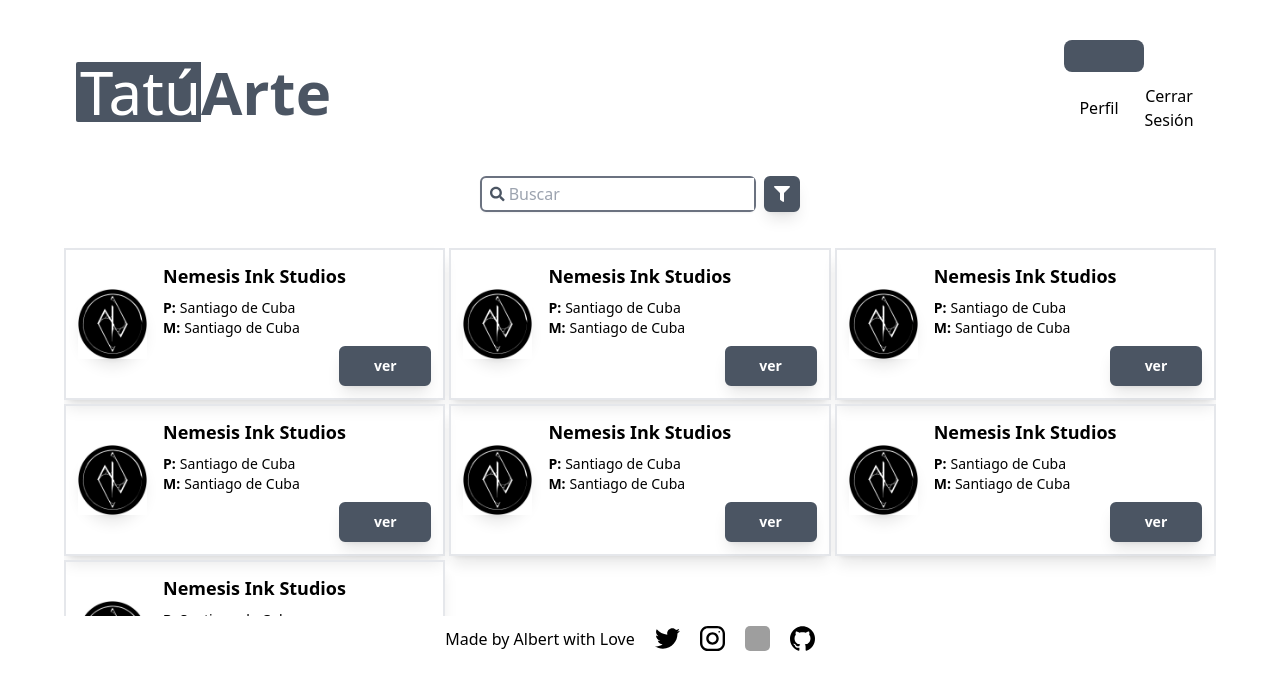
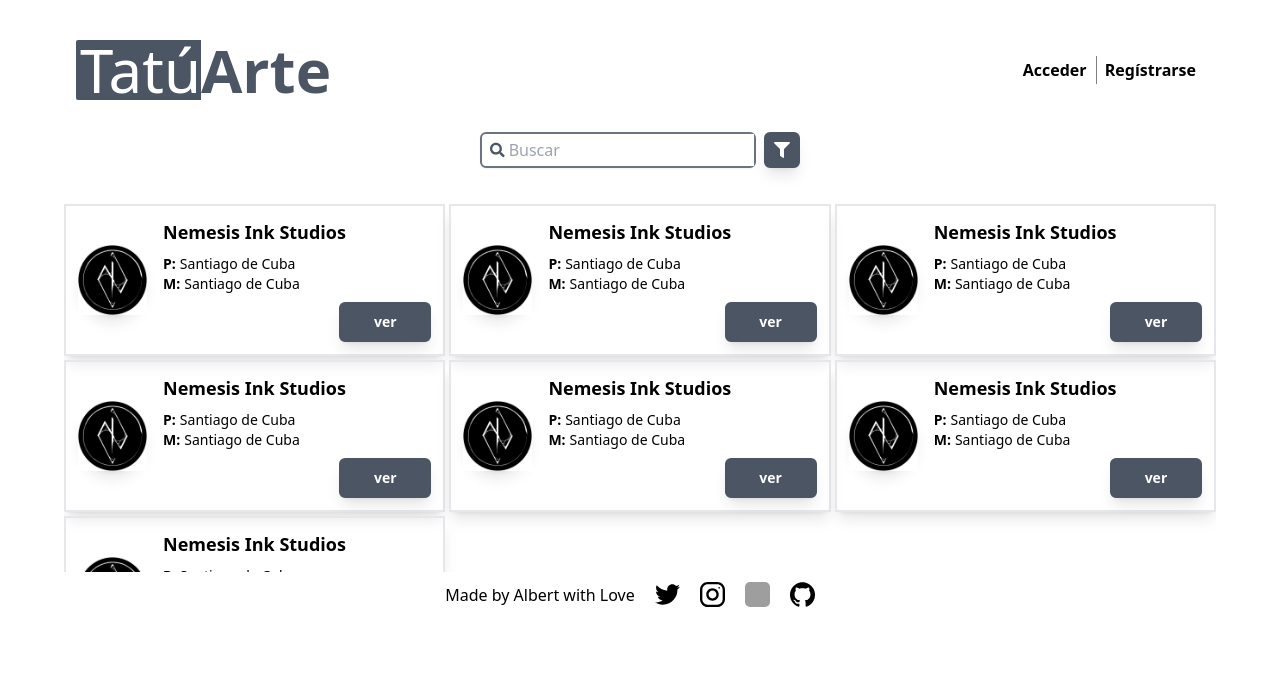
Before and after one commit to AlbeTorres/tatuarte, a React (Create React App) app: page /home in a window 1280 px wide. Shown: the top 690 px of the page. Built offline with nearby package versions, Linux system fonts and the light colour scheme; grey boxes are pictures that could not be loaded.

Commit message:
resposive complete user options

```diff
--- a/src/components/home/UserOption/UserOption.js
+++ b/src/components/home/UserOption/UserOption.js
@@ -4,7 +4,7 @@ import "./userOption.css";
 import {FaCaretDown} from 'react-icons/fa';
 
 const UserOption = () => {
-  const logueado = true;
+  const logueado = false;
   return (
     <Fragment>
       {logueado ? (
@@ -14,7 +14,7 @@ const UserOption = () => {
 
             <label
               htmlFor="menu"
-              className="cursor-pointer show w-full block h-full  ">
+              className="cursor-pointer  w-full block h-full  ">
 
               <img
                 src="img/test.jpg"
@@ -34,7 +34,7 @@ const UserOption = () => {
               className="hidden nav-input" />
 
             <ul
-              className="nav-menu nav-transicion">
+              className="nav-menu nav-transicion ">
               <li
                 className="py-3 block w-full text-center
                 ">
@@ -62,7 +62,7 @@ const UserOption = () => {
             />
           </label>
           <input type="checkbox" id="menu" className=" hidden nav-input" />
-          <ul className="nav-menu nav-transicion">
+          <ul className="nav-menu nav-transicion nav-menu-false nav-transicion-false">
             <li className="p-2 w-full text-center nav-hover efecto">
               <Link to={"/"} className="w-full block md:text-2xl enlace">
                 Acceder
--- a/src/components/home/UserOption/userOption.css
+++ b/src/components/home/UserOption/userOption.css
@@ -20,7 +20,7 @@
 
 
 @media (min-width:1024px)  {
-    .nav-menu{
+    .nav-menu-false{
         flex-direction: unset;
         align-items: center;
         justify-content: center;
@@ -31,9 +31,10 @@
         background-color: unset;
         color: unset;
     }
-    .nav-transicion{
+    .nav-transicion-false{
         --clyppy: polygon(0 0, 0 100%,100% 100%,100% 0%);
     }
+
 
     .show{
         display: none;
```
